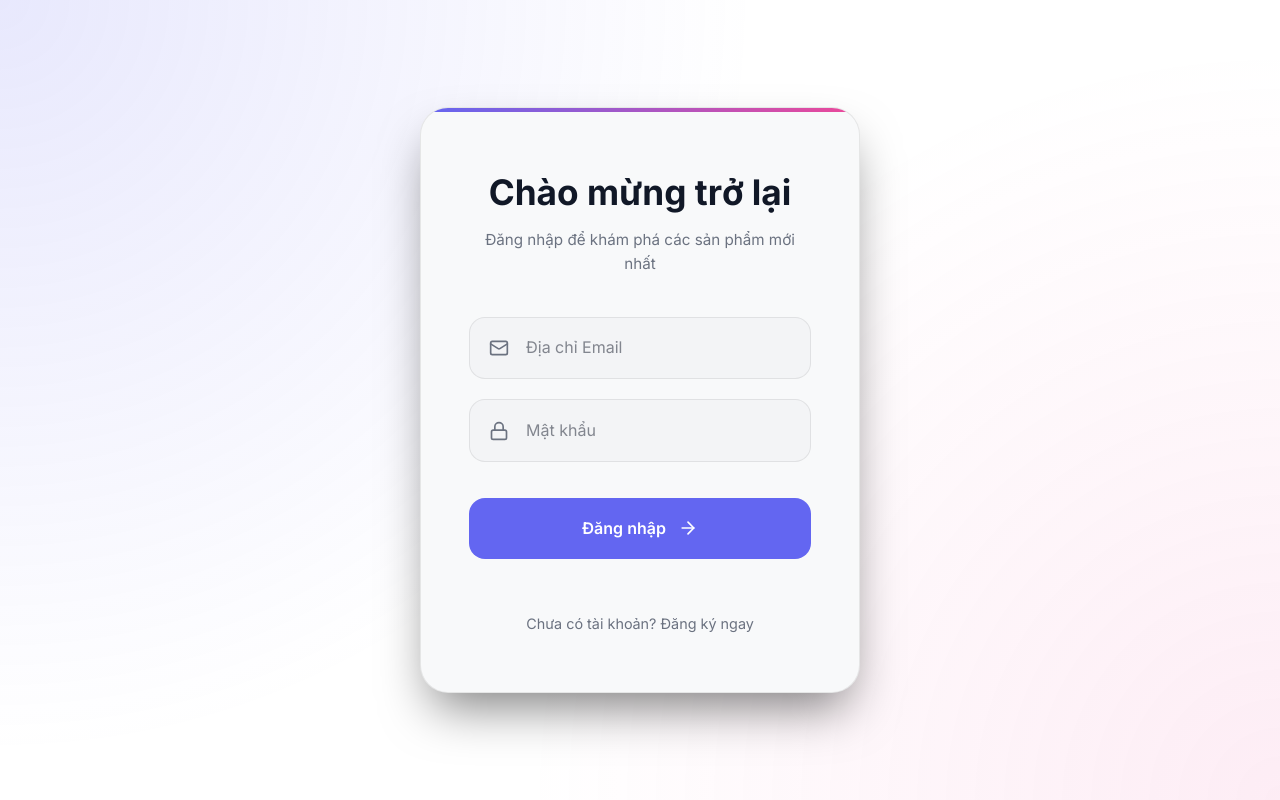
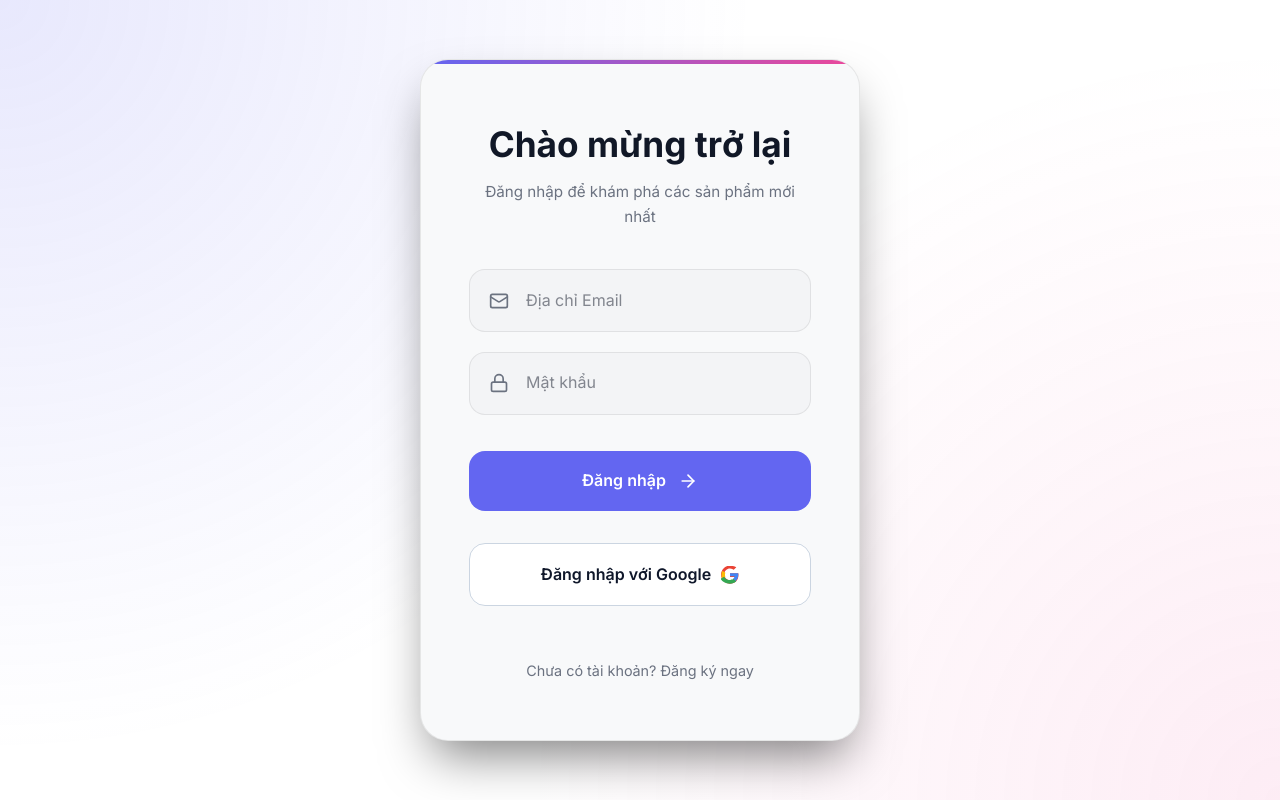
Before and after one commit to Ho-Minh-Hai/TMDT, a React (Vite) app in the folder fe/: page /auth in a window 1280 px wide. Built offline with nearby package versions, Linux system fonts and the light colour scheme; no server answers.

Commit message:
login google

```diff
--- a/fe/src/App.jsx
+++ b/fe/src/App.jsx
@@ -36,8 +36,11 @@ const ProtectedRoute = ({ children }) => {
  * Redirects to /home after login.
  */
 const AuthRoute = ({ children }) => {
-    const { user, isAdmin } = useAuth();
+    const { user, profile } = useAuth();
     if (user) {
+        if (profile?.role === 'admin') {
+            return <Navigate to="/admin" />;
+        }
         return <Navigate to="/home" />;
     }
     return children;
--- a/fe/src/Auth.jsx
+++ b/fe/src/Auth.jsx
@@ -1,9 +1,18 @@
-import React, { useState } from 'react';
+import React, { useEffect, useState } from 'react';
 import { useAuth } from './context/AuthContext';
 import { useNavigate } from 'react-router-dom';
 import { Mail, Lock, User, ArrowRight, CheckCircle } from 'lucide-react';
 // eslint-disable-next-line no-unused-vars
 import { motion, AnimatePresence } from 'framer-motion';
+
+const GoogleIcon = () => (
+    <svg width="18" height="18" viewBox="0 0 24 24" aria-hidden="true" focusable="false">
+        <path fill="#EA4335" d="M12 9.5v5h6.9c-.3 1.8-1.8 4.3-6.9 4.3-4.2 0-7.7-3.5-7.7-7.8S7.8 3.2 12 3.2c2.4 0 4 1 5 1.9l3.4-3.3C18.3.7 15.5-.5 12-.5 5.4-.5.1 4.8.1 11.5S5.4 23.5 12 23.5c6.8 0 11.3-4.8 11.3-11.6 0-.8-.1-1.4-.2-2.1H12z" />
+        <path fill="#4285F4" d="M23.1 11.8c0-.7-.1-1.4-.2-2.1H12v4h6.2c-.3 1.5-1.2 2.8-2.5 3.6l3.8 2.9c2.2-2 3.6-5 3.6-8.4z" />
+        <path fill="#FBBC05" d="M5.8 14.3c-.3-.8-.5-1.6-.5-2.6s.2-1.8.5-2.6L2 6.2C1.2 7.7.7 9.4.7 11.7s.5 4 .4 5.5l4.7-2.9z" />
+        <path fill="#34A853" d="M12 23.5c3.5 0 6.3-1.2 8.4-3.3l-3.8-2.9c-1 .7-2.3 1.2-4.6 1.2-5.1 0-6.9-2.5-7.9-4.3l-4.7 2.9c1.8 3.5 5.5 6.4 12.6 6.4z" />
+    </svg>
+);
 
 const Auth = () => {
     const [isLogin, setIsLogin] = useState(true);
@@ -11,7 +20,7 @@ const Auth = () => {
     const [error, setError] = useState(null);
     const [successMsg, setSuccessMsg] = useState(null);
 
-    const { signIn, signUp, fetchProfile } = useAuth();
+    const { signIn, signUp, signInWithGoogle, fetchProfile, user, profile } = useAuth();
     const navigate = useNavigate();
 
     const [formData, setFormData] = useState({
@@ -19,6 +28,21 @@ const Auth = () => {
         password: '',
         username: '',
     });
+
+    useEffect(() => {
+        if (!user) {
+            return;
+        }
+
+        if (profile?.role === 'admin') {
+            navigate('/admin', { replace: true });
+            return;
+        }
+
+        if (profile) {
+            navigate('/home', { replace: true });
+        }
+    }, [user, profile, navigate]);
 
     const handleSubmit = async (e) => {
         e.preventDefault();
@@ -70,6 +94,22 @@ const Auth = () => {
                 setError(err.message);
             }
         } finally {
+            setLoading(false);
+        }
+    };
+
+    const handleGoogleLogin = async () => {
+        setError(null);
+        setSuccessMsg(null);
+        setLoading(true);
+
+        try {
+            const { error } = await signInWithGoogle();
+            if (error) {
+                throw error;
+            }
+        } catch (err) {
+            setError(err.message || 'Không thể đăng nhập bằng Google.');
             setLoading(false);
         }
     };
@@ -165,6 +205,28 @@ const Auth = () => {
                                 <ArrowRight size={20} />
                             </button>
 
+                            {isLogin && (
+                                <button
+                                    type="button"
+                                    onClick={handleGoogleLogin}
+                                    disabled={loading}
+                                    className="btn-auth"
+                                    style={{
+                                        marginTop: '12px',
+                                        background: '#fff',
+                                        color: '#0f172a',
+                                        border: '1px solid #cbd5e1',
+                                        display: 'flex',
+                                        alignItems: 'center',
+                                        justifyContent: 'center',
+                                        gap: '10px',
+                                    }}
+                                >
+                                    {loading ? 'Đang kết nối Google...' : 'Đăng nhập với Google'}
+                                    <GoogleIcon />
+                                </button>
+                            )}
+
                             <div className="auth-footer">
                                 <button
                                     type="button"
--- a/fe/src/context/AuthContext.jsx
+++ b/fe/src/context/AuthContext.jsx
@@ -97,10 +97,21 @@ export const AuthProvider = ({ children }) => {
     // Derive role from profile (defaults to 'user' if no profile yet)
     const userRole = profile?.role || 'user';
 
+    const signInWithGoogle = () => {
+        const redirectTo = import.meta.env.VITE_SUPABASE_GOOGLE_REDIRECT_URL || window.location.origin + '/auth';
+        return supabase.auth.signInWithOAuth({
+            provider: 'google',
+            options: {
+                redirectTo,
+            },
+        });
+    };
+
     // Will be passed down to Signup, Login and Dashboard components
     const value = {
         signUp: (data) => supabase.auth.signUp(data),
         signIn: (data) => supabase.auth.signInWithPassword(data),
+        signInWithGoogle,
         signOut: () => supabase.auth.signOut(),
         user,
         profile,
```
